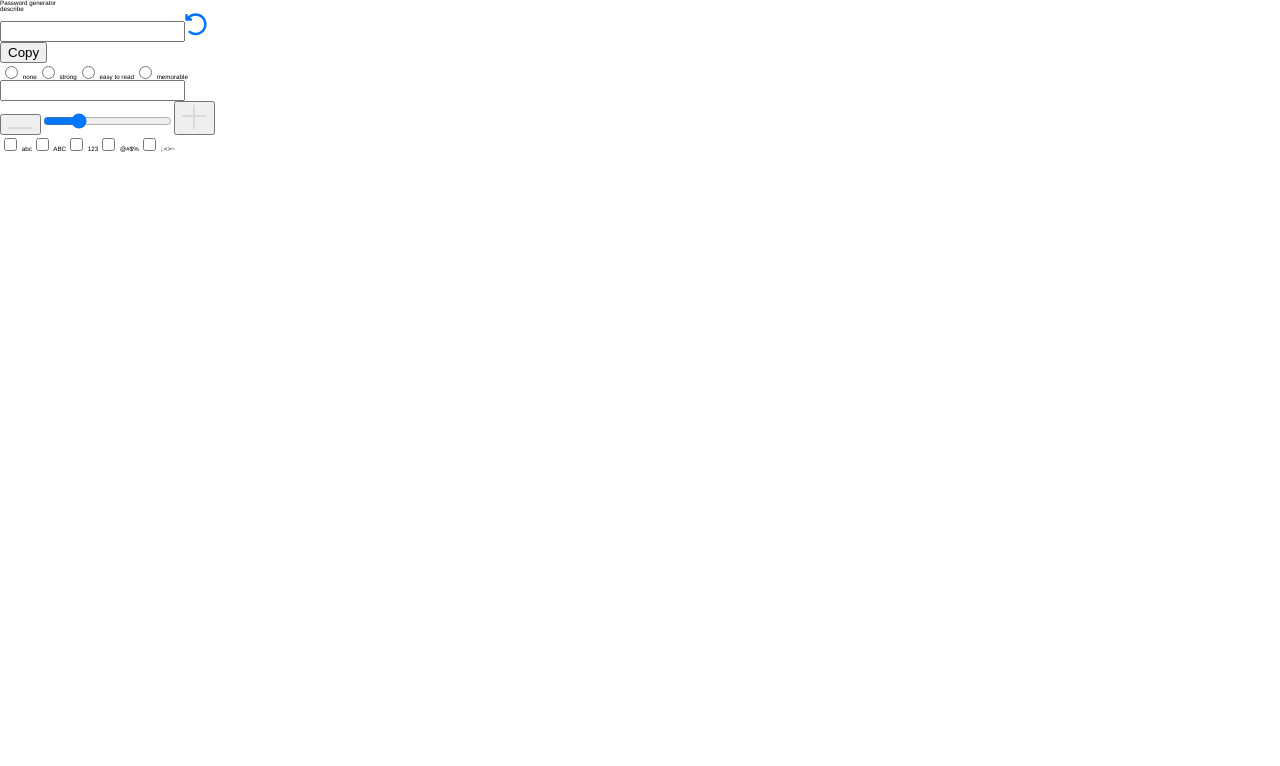
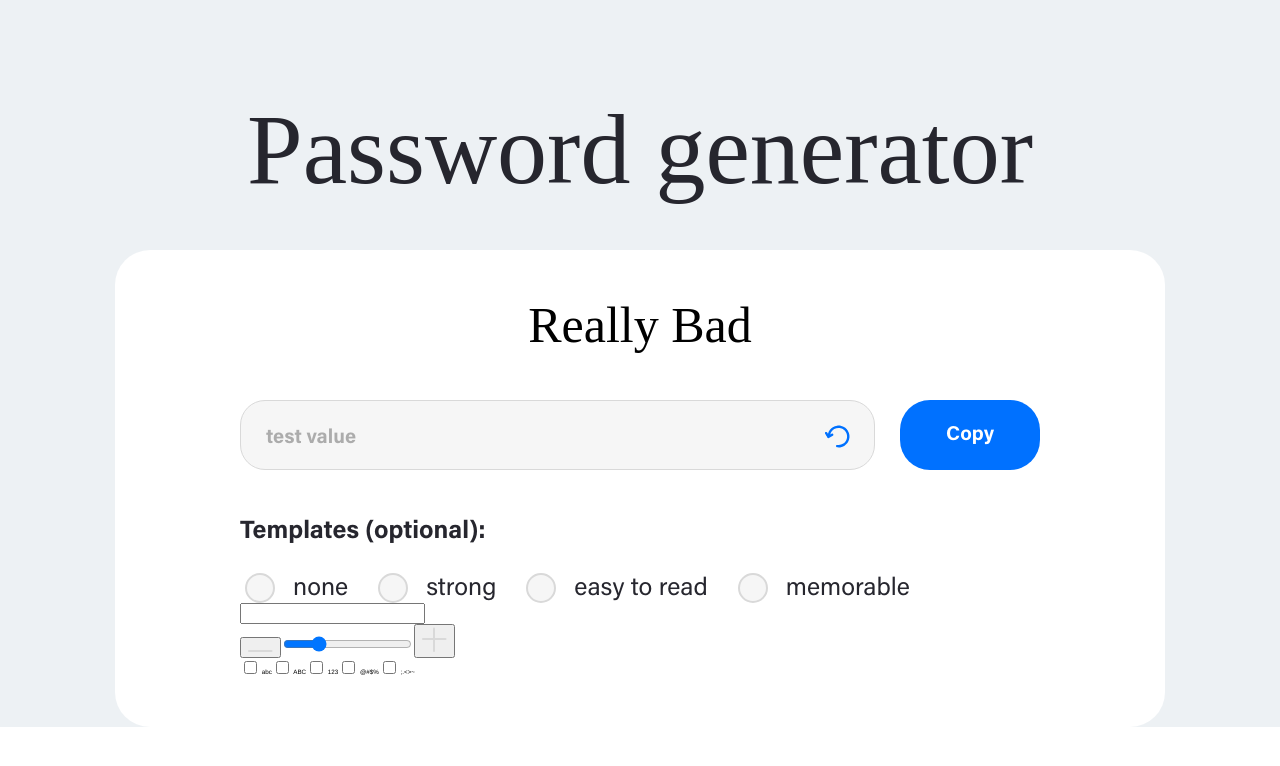
Before and after one commit to GithubMVS/password_generator_2022, a React (Create React App) app: page / in a window 1280 px wide. Shown: the top 766 px of the page. Built offline with nearby package versions, Linux system fonts and the light colour scheme.

Commit message:
writing the css of the rate + the passwordAndCopy + the templates + css variables

```diff
--- a/src/App.tsx
+++ b/src/App.tsx
@@ -8,8 +8,10 @@ import PasswordGenerator from "./components/core/passwordGenerator/PasswordGener
 function App() {
   return (
     <>
-      <h1 className={styles.title}>Password generator</h1>
-      <PasswordGenerator />
+      <main className={styles.passwordGenerator_container}>
+        <h1 className={styles.title}>Password generator</h1>
+        <PasswordGenerator />
+      </main>
     </>
   );
 }
--- a/src/components/core/passwordGenerator/PasswordGeneratorFull.tsx
+++ b/src/components/core/passwordGenerator/PasswordGeneratorFull.tsx
@@ -12,7 +12,7 @@ import CharactersUsed from "./charactersUsed/characters";
 const PasswordGeneratorFull = () => {
   return (
     <section className={styles.passwordGenerator_full}>
-      <p className={styles.rate_password}>describe</p>
+      <p className={styles.rate_password}>Really Bad</p>
       <PasswordAndCopy />
       <Templates />
       <PasswordLength />
--- a/src/components/core/passwordGenerator/passwordAndCopy/PasswordAndCopy.tsx
+++ b/src/components/core/passwordGenerator/passwordAndCopy/PasswordAndCopy.tsx
@@ -8,8 +8,8 @@ const PasswordAndCopy = () => {
   return (
     <div className={styles.password_input_full} role="group">
       <div className={styles.password_input_container} role="group">
-        <input className={styles.password_input} type="text" name="fname" />
-        <img className={styles.input_image} alt="repeat" src={repeat} />
+        <input className={styles.password_input} type="text" name="fname" value="test value" />
+          <img className={styles.input_image} alt="repeat" src={repeat} />
       </div>
       <button className={styles.password_input_button}>Copy</button>
     </div>
--- a/src/components/core/passwordGenerator/passwordAndCopy/passwordAndCopy.module.scss
+++ b/src/components/core/passwordGenerator/passwordAndCopy/passwordAndCopy.module.scss
@@ -0,0 +1,55 @@
+.password_input_full {
+  display: flex;
+  width: 100%;
+  margin-bottom: 5rem;
+}
+
+.password_input_container {
+  width: 100%;
+  position: relative;
+}
+
+.password_input {
+  width: 100%;
+  height: 7rem;
+  border: 0.15rem solid var(--colorGrey);
+  background-color: var(--colorLightGrey);
+  border-radius: 2.5rem;
+  color: var(--colorDarkGrey);
+  font-family: "Acumin";
+  font-weight: 700;
+  font-size: 2rem;
+  padding-left: 2.5rem;
+  padding-top: 0.75rem;
+}
+
+.input_image {
+  position: absolute;
+  top: 2.5rem;
+  right: 2.5rem;
+  transition: 0.5s;
+  transform: rotate(-30deg);
+}
+
+.input_image:hover {
+  cursor: pointer;
+  transform: rotate(0deg);
+}
+
+.password_input_button {
+  background-color: var(--mainColor);
+  border-radius: 3rem;
+  color: var(--colorWhite);
+  font-family: "Acumin";
+  font-weight: 700;
+  border: none;
+  font-size: 2rem;
+  width: 17.3rem;
+  margin-left: 2.5rem;
+  transition: 0.5s;
+}
+
+.password_input_button:hover {
+  background-color: var(--hoverBlue);
+  cursor: pointer;
+}
--- a/src/components/core/passwordGenerator/passwordGeneratorFull.module.scss
+++ b/src/components/core/passwordGenerator/passwordGeneratorFull.module.scss
@@ -0,0 +1,21 @@
+@mixin center() {
+  display: flex;
+  justify-content: center;
+  align-items: center;
+}
+
+.passwordGenerator_full {
+  background-color: var(--colorWhite);
+  flex-direction: column;
+  width: 105rem;
+  padding: 5rem 12.5rem;
+  border-radius: 3.5rem;
+}
+
+.rate_password {
+  font-size: 5rem;
+  font-family: Newake;
+  text-align: center;
+  text-transform: capitalize;
+  margin-bottom: 5rem;
+}
--- a/src/components/core/passwordGenerator/templates/passwordTemplates.module.scss
+++ b/src/components/core/passwordGenerator/templates/passwordTemplates.module.scss
@@ -0,0 +1,75 @@
+@mixin titlesPasswordOptions() {
+  font-size: 2.5rem;
+  font-family: "Acumin";
+  font-weight: 700;
+  padding-bottom: 2.5rem;
+  color: var(--colorBlack);
+}
+
+.password_templates {
+  display: flex;
+}
+
+.password_group {
+  display: flex;
+  align-items: center;
+}
+
+.password_templates_title {
+  @include titlesPasswordOptions();
+}
+
+.password_templates_name {
+  display: flex;
+  cursor: pointer;
+  font-size: 2.5rem;
+  font-family: "Acumin";
+  font-weight: 400;
+  text-transform: lowercase;
+  color: var(--colorBlack);
+  position: relative;
+  padding-right: 2.5rem;
+}
+
+.password_templates_labelText {
+  display: flex;
+  flex-direction: column;
+  justify-content: center;
+  margin-top: 0.5rem;
+  padding-left: 1.5rem;
+}
+
+input[type="radio"] {
+  -webkit-appearance: none;
+  border-radius: 50%;
+  width: 3rem;
+  height: 3rem;
+  border: 0.2rem solid var(--colorGrey);
+  background-color: var(--colorLightGrey);
+  transition: 0.5s;
+}
+
+input[type="radio"]:hover {
+  border: 0.2rem solid var(--mainColor);
+}
+
+input[type="radio"]:checked {
+  position: relative;
+  border: 0.2rem solid var(--mainColor);
+}
+
+input[type="radio"]:checked::before {
+  content: "";
+  position: absolute;
+  height: 2rem;
+  width: 2rem;
+  border-radius: 100%;
+  background-color: var(--mainColor);
+  top: 50%;
+  left: 50%;
+  transform: translate(-50%, -50%);
+}
+
+.password_templates_input {
+  cursor: pointer;
+}
--- a/src/components/core/passwordGenerator/templates/passwordTemplates.tsx
+++ b/src/components/core/passwordGenerator/templates/passwordTemplates.tsx
@@ -2,20 +2,27 @@ import styles from "./passwordTemplates.module.scss";
 
 const passwordTemplates = () => {
   return (
+    <>
+      <p className={styles.password_templates_title}>Templates (optional):</p>
       <div className={styles.password_templates} role="group">
         <label className={styles.password_templates_name}>
-        <input className={styles.password_templates_input} type="radio" value="none" name="template" /> none
+          <input className={styles.password_templates_input} type="radio" value="none" name="template" />
+          <span className={styles.password_templates_labelText}>none</span>
         </label>
         <label className={styles.password_templates_name}>
-        <input className={styles.password_templates_input} type="radio" value="strong" name="template" /> strong
+          <input className={styles.password_templates_input} type="radio" value="strong" name="template" />
+          <span className={styles.password_templates_labelText}>strong</span>
         </label>
         <label className={styles.password_templates_name}>
-        <input className={styles.password_templates_input} type="radio" value="easy to read" name="template" /> easy to read
+          <input className={styles.password_templates_input} type="radio" value="easy to read" name="template" />
+          <span className={styles.password_templates_labelText}>easy to read</span>
         </label>
         <label className={styles.password_templates_name}>
-        <input className={styles.password_templates_input} type="radio" value="memorable" name="template" /> memorable
+          <input className={styles.password_templates_input} type="radio" value="memorable" name="template" />
+          <span className={styles.password_templates_labelText}>memorable</span>
         </label>
       </div>
+    </>
   );
 };
 
--- a/src/globals/styles/vars.scss
+++ b/src/globals/styles/vars.scss
@@ -1,13 +1,15 @@
 :root {
   --badRed: #f34970;
-  --midOrange: #F96300;
-  --goodGreen: #06D6A1;
+  --midOrange: #f96300;
+  --goodGreen: #06d6a1;
 
-  --mainColor: #0071FF;
-  --colorBlack: #26262E;
-  --colorWhite: #FFFFFF;
-  --colorLightGrey: #F6F6F6;
-  --colorGrey: #D9D9D9;
-  --colorDarkGrey: #ACACAC;
+  --mainColor: #0071ff;
+  --hoverBlue: #0869e1;
+  --colorBlack: #26262e;
+  --colorWhite: #ffffff;
+  --colorLightGrey: #f6f6f6;
+  --colorGrey: #d9d9d9;
+  --colorDarkGrey: #acacac;
 
+  --backgroundColor: #edf1f4;
 }
--- a/src/home.module.scss
+++ b/src/home.module.scss
@@ -1,11 +1,21 @@
-.testFont1 {
-  font-size: 2rem;
-  font-family: Newake;
-  font-weight: 400;
+@mixin center() {
+  display: flex;
+  justify-content: center;
+  align-items: center;
 }
 
-.testFont2 {
-  font-size: 2rem;
-  font-family: Acumin;
-  font-weight: 700;
+.passwordGenerator_container {
+  background-color: var(--backgroundColor);
+  display: flex;
+  flex-direction: column;
+  align-items: center;
 }
+
+.title {
+  @include center();
+  font-size: 10rem;
+  font-family: Newake;
+  color: var(--colorBlack);
+  font-weight: 400;
+  padding: 10rem 0rem 5rem 0rem;
+}
```
Lines whose indentation alone changed are shown as unchanged.
